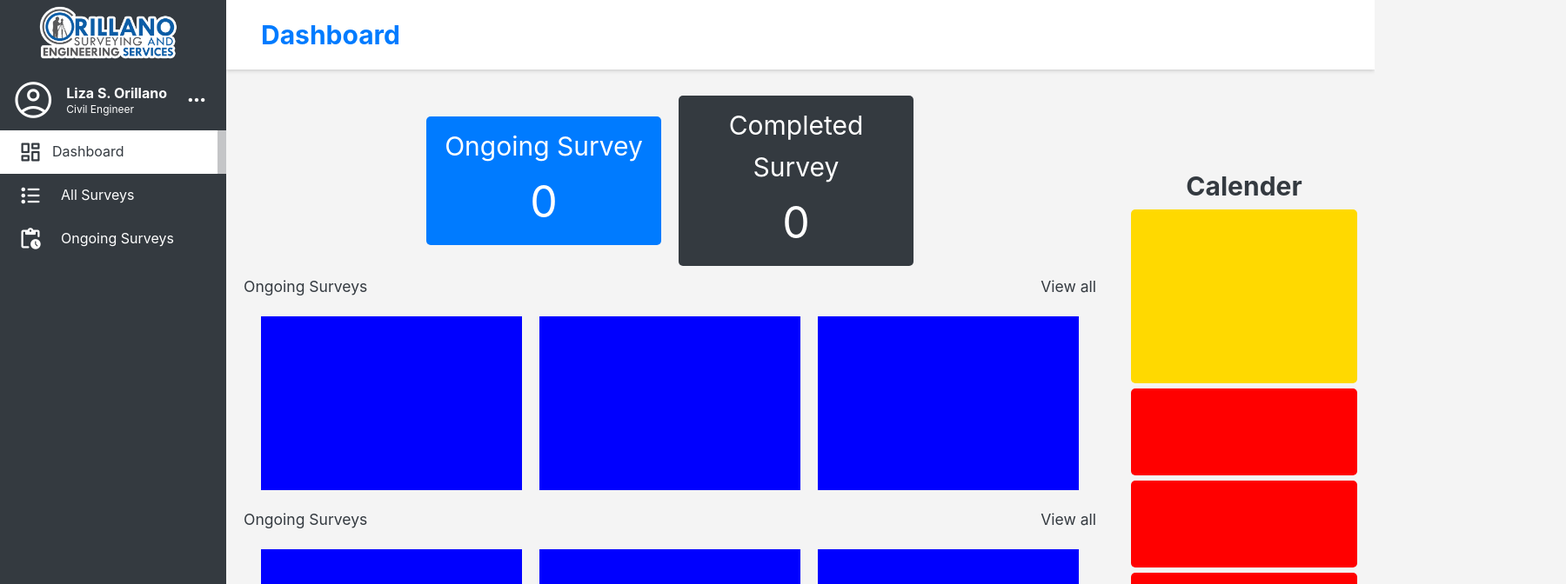
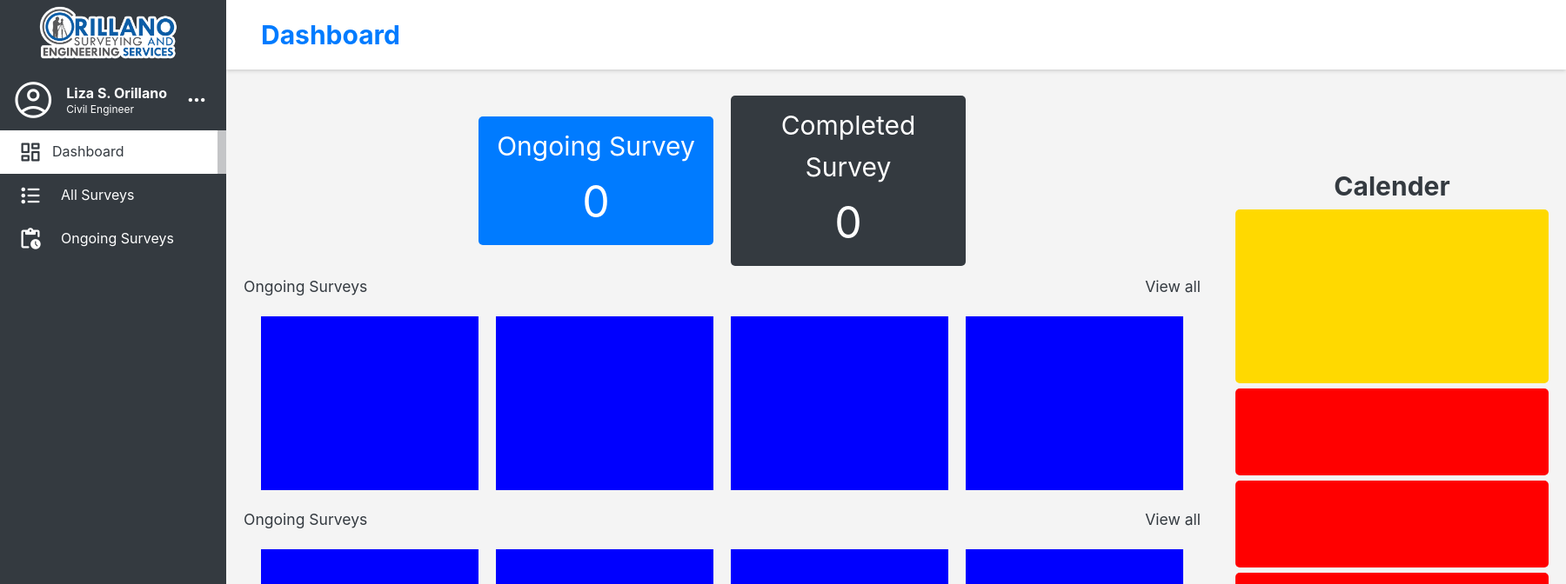
Before and after one commit to raphael12346/Project-Management-System, a Vue app in the folder Project Management System/: page /dashboard in a window 1280 px wide. Shown: the top 672 px of the page at 87% size, 1800 px wide, since content can reach past the window. Built offline with nearby package versions, Linux system fonts and the light colour scheme.

Commit message:
Kyle Nierras

```diff
--- a/Project Management System/src/components/DashboardComponents.vue
+++ b/Project Management System/src/components/DashboardComponents.vue
@@ -30,6 +30,10 @@
 
                 </div>
 
+                <div class="box">
+
+                </div>
+
             </div>
 
         </div>
@@ -39,6 +43,9 @@
                 <h3>View all</h3>
             </div>
             <div class="top3">
+                <div class="box">
+
+                </div>
                 <div class="box">
 
                 </div>
@@ -114,7 +121,7 @@ body{
     height: 100%;
     justify-content: center;
     align-items: center;
-    width: 300px;
+    width: 400px;
 }
 
 .cards{
@@ -177,12 +184,14 @@ h1{
 
 .top3{
     padding: 10px;
-    display: flex
+    display: flex;
+    justify-content: space-between;
 }
 
 .box{
     margin: 10px;
-    width: 300px;
+    min-width: 250px;
+    width: 100%;
     height: 200px;
     background-color: blue;
 }
--- a/Project Management System/src/components/LoginComponents.vue
+++ b/Project Management System/src/components/LoginComponents.vue
@@ -26,6 +26,7 @@ body{
     background-repeat: no-repeat;
     background-size: cover;
     padding: 80px;
+    justify-content: center;
 }
 .container{
     width: 100%;
```
